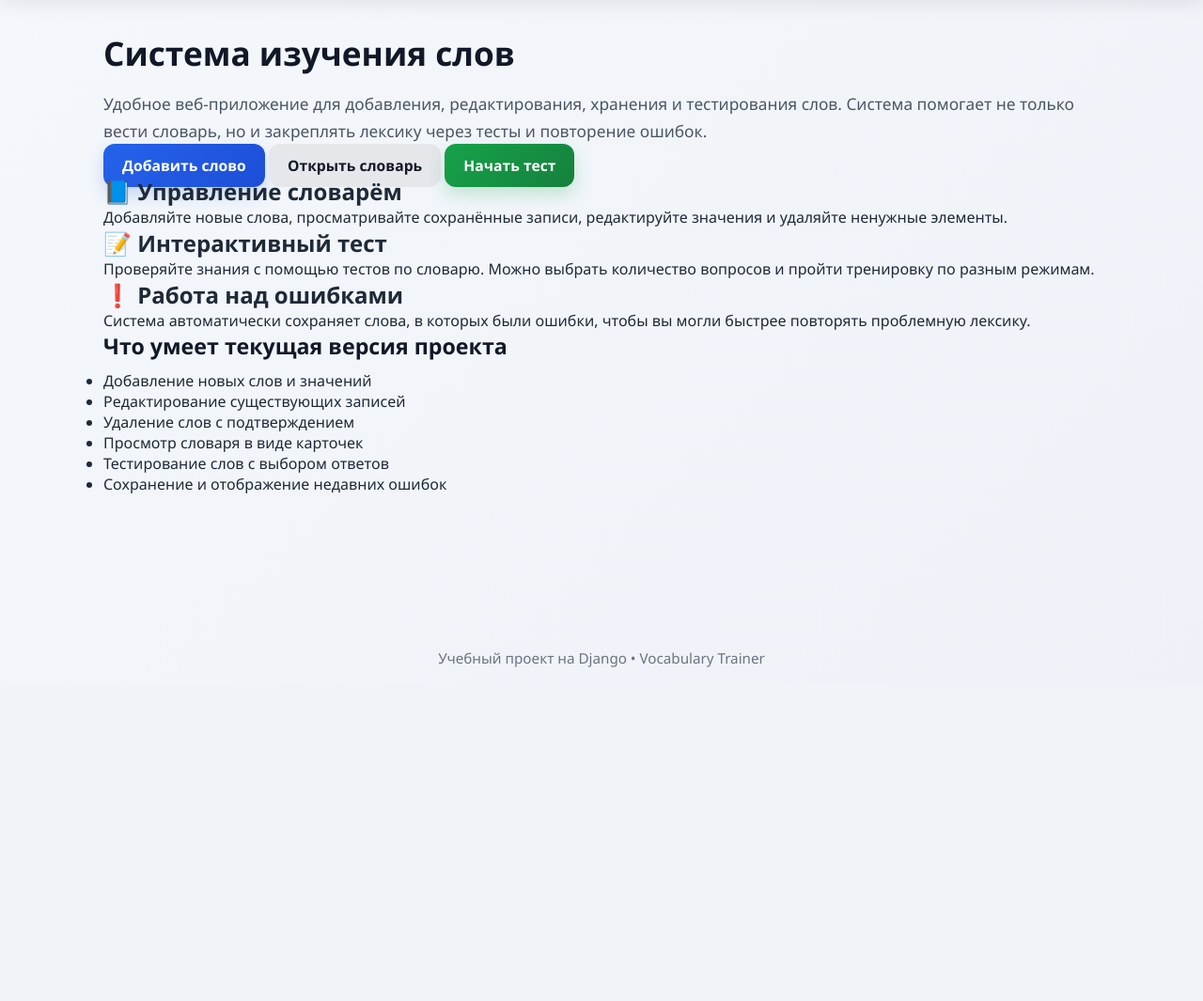
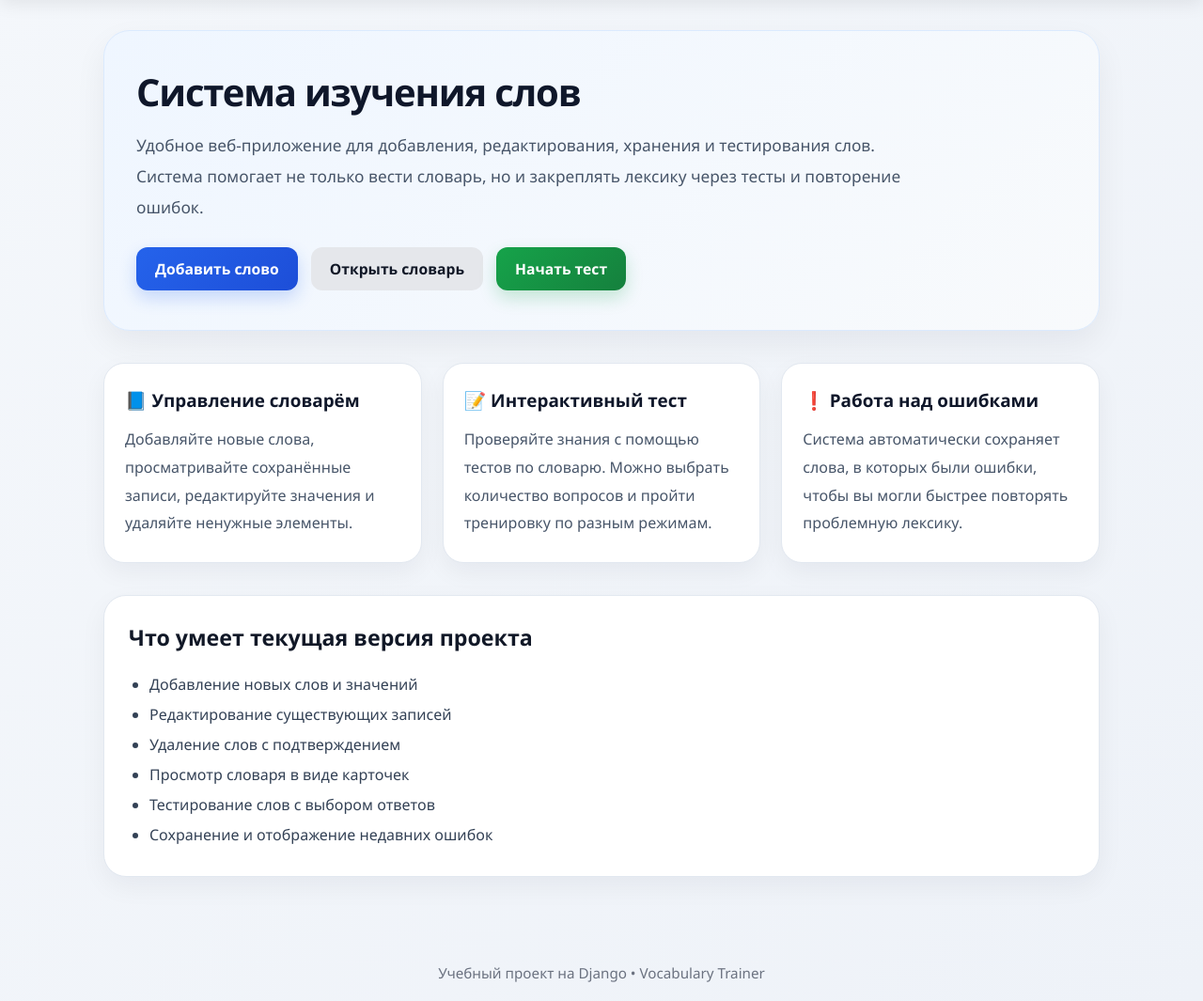
Before and after one commit to lafeya-lamos/webprogram-Word-book, a Django app: page / in a window 1280 px wide. Shown: the part 70-1135 px from the top of the page at 94% size. Before the commit the page ends 780 px from the top, so only its background shows below. Run offline with Django 4.2, Linux system fonts and the light colour scheme; data that the repository does not hold is empty.

Commit message:
style(main)
Обновлены CSS-стили: добавлены новые классы для карточек, кнопок и навигации

```diff
--- a/static/css/style.css
+++ b/static/css/style.css
@@ -690,3 +690,106 @@ textarea {
     transform: translateY(-1px);
     box-shadow: 0 8px 18px rgba(220, 38, 38, 0.22);
 }
+
+/* ===== 首页 Hero 区域 ===== */
+.hero-section {
+    background: linear-gradient(135deg, #eff6ff, #f8fafc);
+    border: 1px solid #dbeafe;
+    border-radius: 28px;
+    padding: 42px 34px;
+    margin-bottom: 34px;
+    box-shadow: 0 14px 34px rgba(15, 23, 42, 0.06);
+}
+
+.hero-title {
+    font-size: 2.5rem;
+    font-weight: 800;
+    color: #0f172a;
+    line-height: 1.15;
+    margin-bottom: 18px;
+    letter-spacing: -0.03em;
+}
+
+.hero-subtitle {
+    font-size: 1.08rem;
+    line-height: 1.9;
+    color: #475569;
+    max-width: 850px;
+    margin-bottom: 26px;
+}
+
+.hero-actions {
+    display: flex;
+    gap: 14px;
+    flex-wrap: wrap;
+}
+
+/* ===== 首页功能卡片 ===== */
+.feature-grid {
+    display: grid;
+    grid-template-columns: repeat(auto-fit, minmax(260px, 1fr));
+    gap: 22px;
+    margin-bottom: 34px;
+}
+
+.feature-card {
+    background: #ffffff;
+    border: 1px solid #e2e8f0;
+    border-radius: 22px;
+    padding: 26px 22px;
+    box-shadow: 0 10px 26px rgba(15, 23, 42, 0.05);
+    transition: all 0.22s ease;
+}
+
+.feature-card:hover {
+    transform: translateY(-4px);
+    box-shadow: 0 16px 32px rgba(15, 23, 42, 0.09);
+}
+
+.feature-title {
+    font-size: 1.18rem;
+    font-weight: 800;
+    color: #0f172a;
+    margin-bottom: 14px;
+}
+
+.feature-text {
+    font-size: 1rem;
+    line-height: 1.85;
+    color: #475569;
+    margin: 0;
+}
+
+/* ===== 首页底部说明卡 ===== */
+.info-card {
+    background: #ffffff;
+    border: 1px solid #e2e8f0;
+    border-radius: 24px;
+    padding: 28px 26px;
+    box-shadow: 0 10px 28px rgba(15, 23, 42, 0.05);
+}
+
+.feature-list {
+    margin: 18px 0 0;
+    padding-left: 22px;
+    color: #334155;
+    line-height: 2;
+    font-size: 1rem;
+}
+
+/* ===== 首页移动端适配 ===== */
+@media (max-width: 640px) {
+    .hero-section {
+        padding: 30px 22px;
+        border-radius: 22px;
+    }
+
+    .hero-title {
+        font-size: 2rem;
+    }
+
+    .hero-subtitle {
+        font-size: 1rem;
+        line-height: 1.8;
+    }
+}
```
